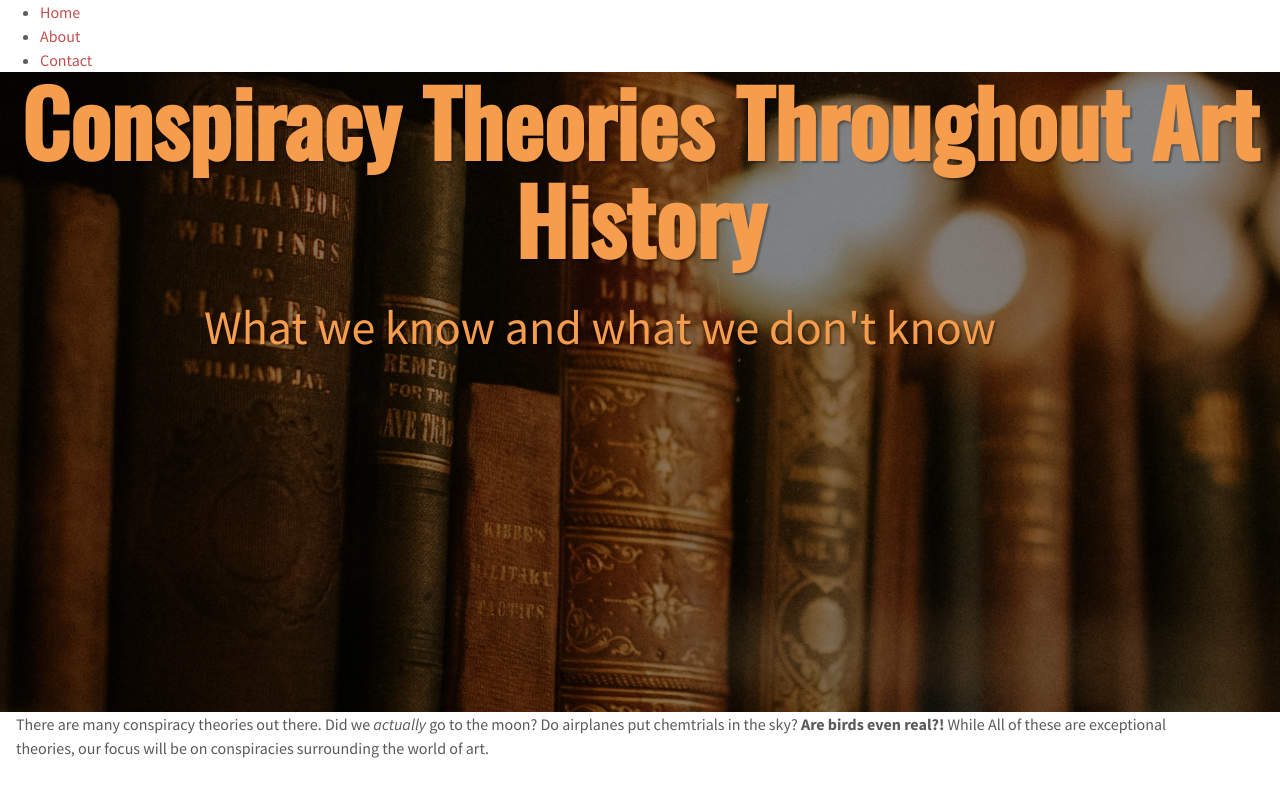
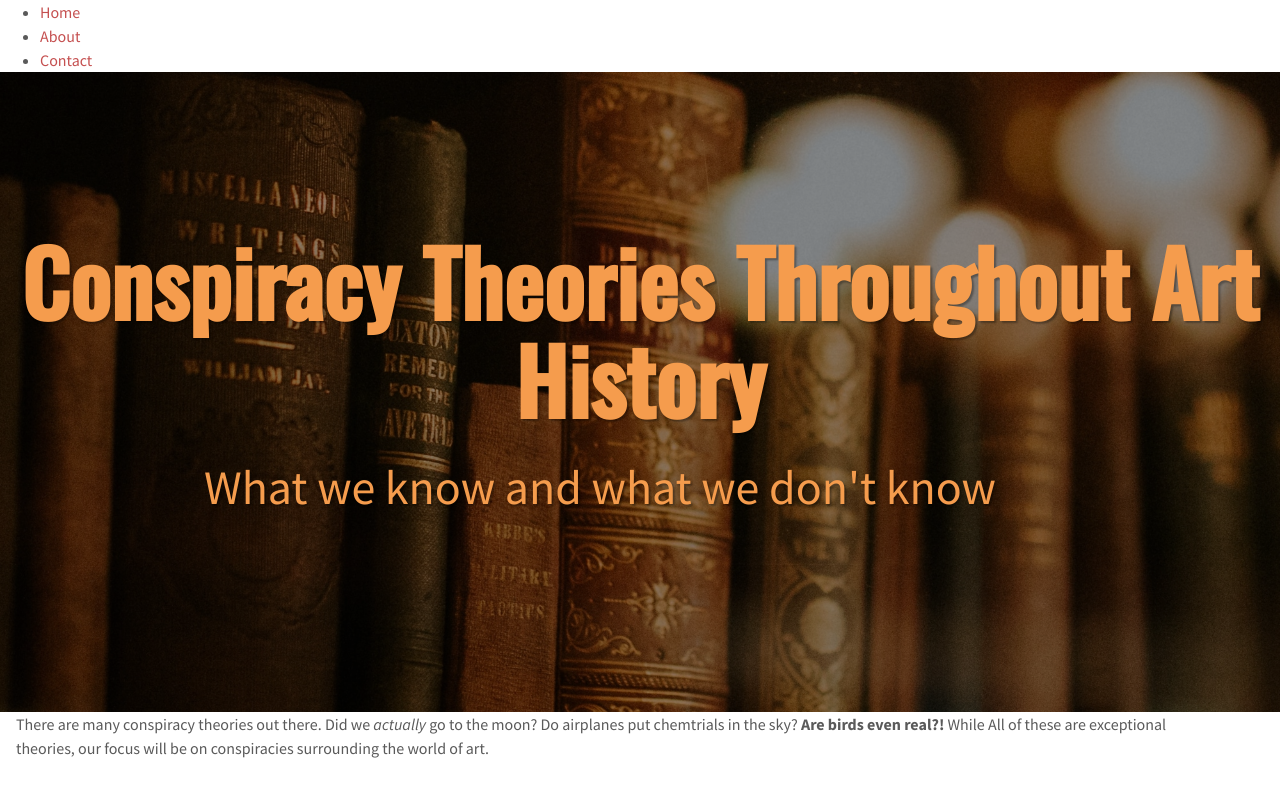
Before and after one commit to is-120-winter-2023/responsive-flexboxes-Brechristian, a website: page index.html in a window 1280 px wide. Shown: the top 800 px of the page. Drawn offline with nearby package versions, Linux system fonts and the light colour scheme.

Commit message:
in class stuff

```diff
--- a/styles/main.css
+++ b/styles/main.css
@@ -94,6 +94,9 @@ img[src$="svg"] {
 body {
   font-family: "Source Sans Pro", sans-serif;
   color: var(--color-font);
+  display: flex;
+  flex-direction: column;
+  align-items: stretch;
 }
 
 h1 {
@@ -151,7 +154,7 @@ p {
 }
 
 main {
-  margin: 0 auto;
+  align-self: center;
   padding: 0 1rem;
   max-width: 50rem;
 }
@@ -161,7 +164,7 @@ p {
 
 article,
 aside {
-  margin: 0 auto;
+  align-self: center;
   padding: 0 1rem;
   max-width: 50rem;
 }
@@ -197,6 +200,9 @@ footer p {
   color: var(--color-accent-light);
   text-align: center;
   text-shadow: 2px 2px 2px #0005;
+  display: flex;
+  flex-direction: column;
+  margin-top: 10rem;
 }
 
 .hero p {
```
